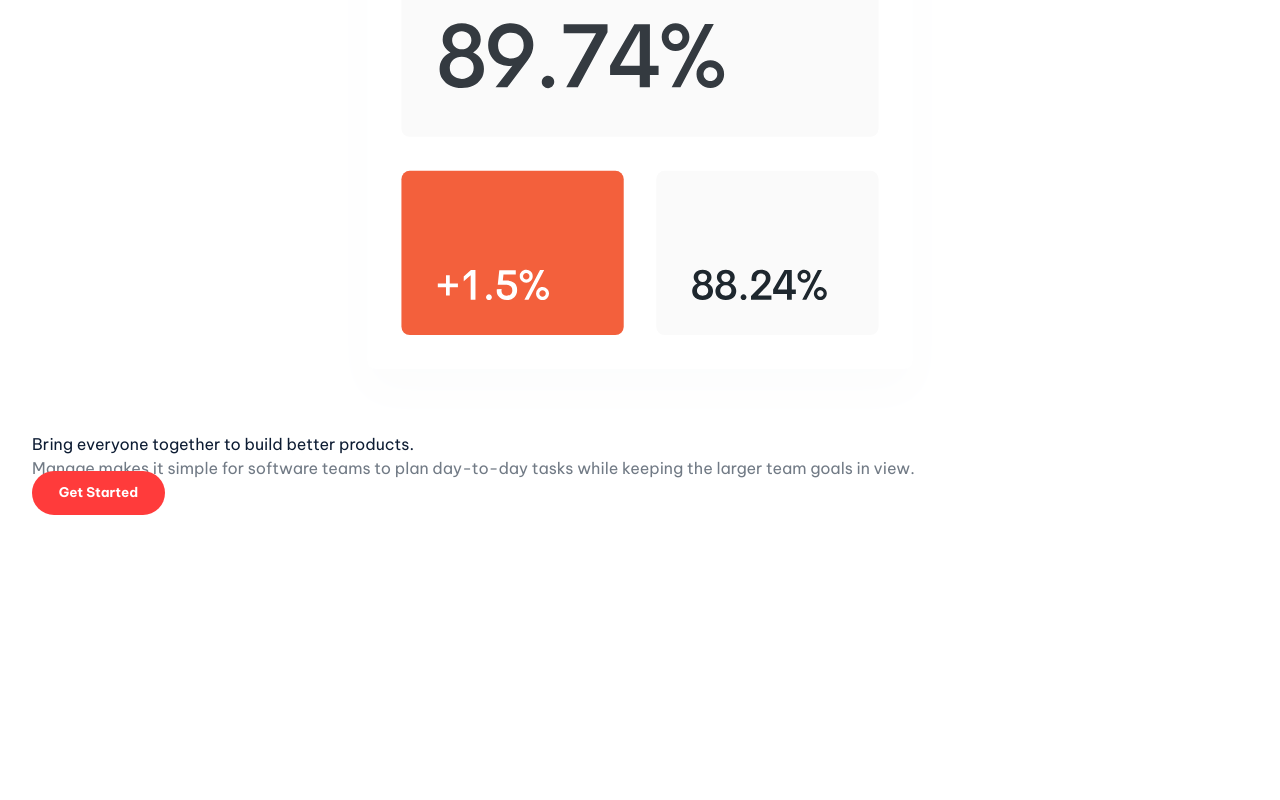
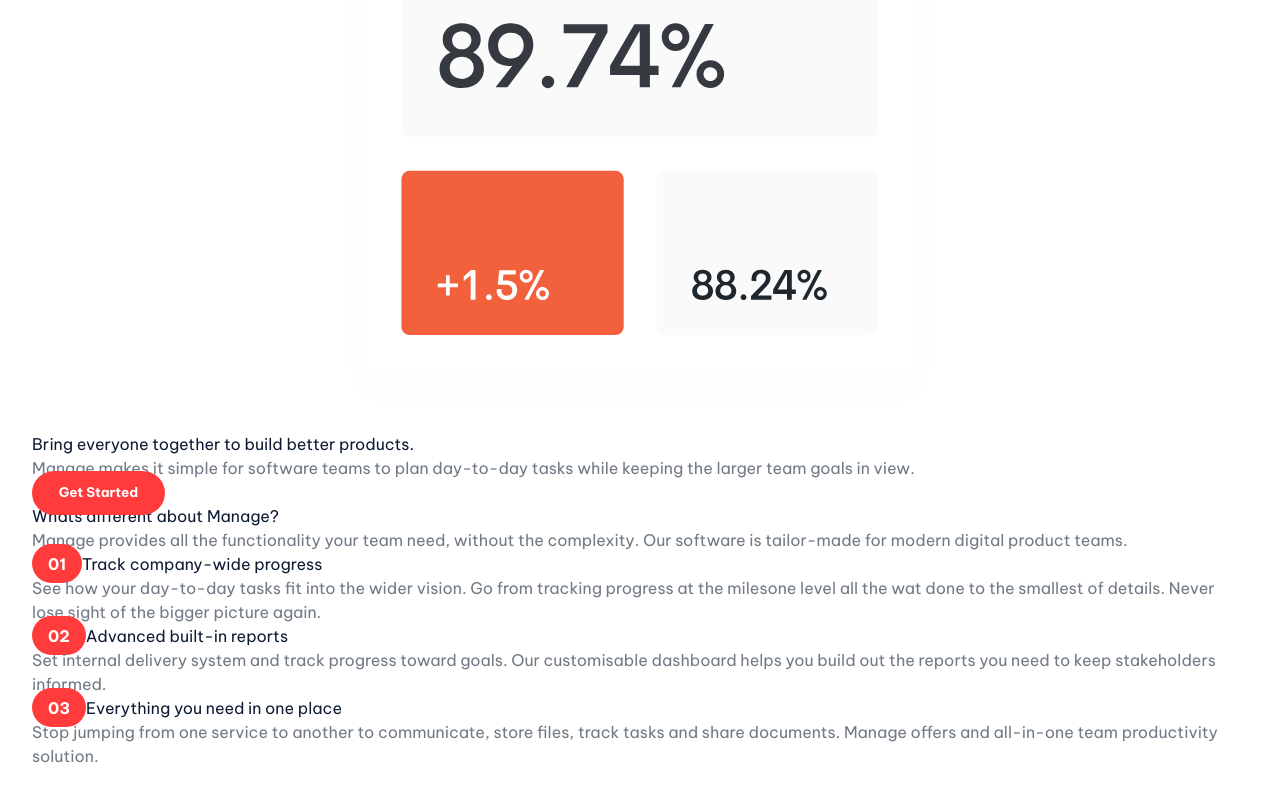
Before and after one commit to JacobJax/manage-landing-page, a React (Vite) app: page / in a window 1280 px wide. Shown: the part 863-1663 px from the top of the page. Before the commit the page ends 1399 px from the top, so only its background shows below. Built offline with nearby package versions, Linux system fonts and the light colour scheme.

Commit message:
fix horizontal scroll

```diff
--- a/src/App.css
+++ b/src/App.css
@@ -8,3 +8,9 @@
   padding: 2rem;
   position: relative;
 }
+
+@media(max-width: 640px) {
+  #root {
+    overflow: hidden;
+  }
+}
--- a/src/App.jsx
+++ b/src/App.jsx
@@ -1,12 +1,14 @@
 import './App.css'
 import Navbar from './components/Navbar'
 import Header from './components/Header'
+import Difference from './components/Difference'
 
 function App() {
   return (
     <>
     <Navbar />
     <Header />
+    <Difference />
     </>
   )
 }
--- /dev/null
+++ b/src/components/Difference.css
@@ -0,0 +1,20 @@
+#difference {
+   color: var(--dark-blue);
+}
+#difference p {
+   color: var(--dark-grayish-blue)
+}
+:is(#difference) ul {
+   counter-reset:index;
+}
+:is(#difference) li {
+   counter-increment: index;
+}
+:is(#difference) li::before {
+   background-color: var(--bright-red);
+   color: #fff;
+   font-weight: bold;
+   padding: .6em 1em;
+   content: "0"counter(index, decimal);
+   border-radius: 25px;
+}
--- a/src/components/Difference.jsx
+++ b/src/components/Difference.jsx
@@ -0,0 +1,72 @@
+import './Difference.css'
+
+export default function Difference() {
+   return(
+      <section id="difference"
+         className="
+            flex
+            flex-col
+            md:flex-row
+            md:justify-between
+            py-16
+            gap-12
+         "
+      >
+         <div id="difference-top" className='text-center md:w-2/5 md:text-left'>
+            <h1
+               className="
+                  text-3xl
+                  font-bold
+               "
+            >Whats different about Manage?</h1>
+            <p className='py-3'>Manage provides all the functionality your team need, without the complexity. Our software is tailor-made for modern digital product teams.</p>
+         </div>
+         <div id="difference-bottom" className='md:w-1/2'>
+            <ul
+               className="
+                  flex
+                  flex-col
+                  gap-6
+               "
+            >
+               <li>
+                  <span
+                     className="
+                        font-bold
+                        text-lg
+                        pl-2
+                        inline-block
+                        w-fit
+                     "
+                  >Track company-wide progress</span>
+                  <p className='my-6 lg:pl-14'>See how your day-to-day tasks fit into the wider vision. Go from tracking progress at the milesone level all the wat done to the smallest of details. Never lose sight of the bigger picture again.</p>
+               </li>
+               <li>
+                  <span
+                     className="
+                        font-bold
+                        text-lg
+                        pl-2
+                        inline-block
+                        w-fit
+                     "
+                  >Advanced built-in reports</span>
+                  <p className='my-6 lg:pl-14'>Set internal delivery system and track progress toward goals. Our customisable dashboard helps you build out the reports you need to keep stakeholders informed.</p>
+               </li>
+               <li>
+                  <span
+                     className="
+                        font-bold
+                        text-lg
+                        pl-2
+                        inline-block
+                        w-fit
+                     "
+                  >Everything you need in one place</span>
+                  <p className='my-6 lg:pl-14'>Stop jumping from one service to another to communicate, store files, track tasks and share documents. Manage offers and all-in-one team productivity solution.</p>
+               </li>
+            </ul>
+         </div>
+      </section>
+   )
+}
--- a/src/index.css
+++ b/src/index.css
@@ -26,8 +26,16 @@
   --very-pale-red: #fff1f1;
   --very-light-gray: #fafafa;
 }
+body {
+  overflow-x: hidden;
+}
 
 #links a {
   color: var(--dark-blue);
   font-weight: 500;
 }
+
+h1, h2, h3, h4, h5, h6 {
+  font-size: unset;
+  font-weight: unset;
+}
```
